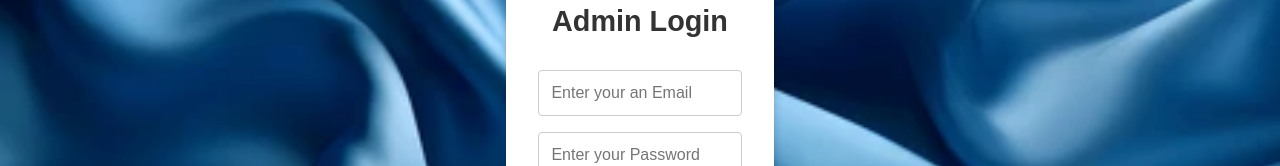
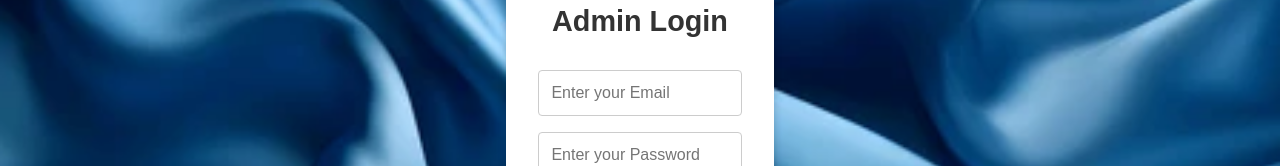
Before and after one commit to aniketsol456/fabric_selling_system_admin, a React (Create React App) app: page / in a window 1280 px wide. Shown: the part 275-441 px from the top of the page. Built offline with nearby package versions, Linux system fonts and the light colour scheme.

Commit message:
change in login

```diff
--- a/src/Components/Login.js
+++ b/src/Components/Login.js
@@ -1,23 +1,66 @@
-import React from 'react';
+import React, { useState } from 'react';
 import './Login.css';
 import { useNavigate } from 'react-router-dom';
+import axios from 'axios';
 
-const Login = () => {
+const AdminLogin = () => {
     const navigate = useNavigate();
 
-    const GotoDash = () => {
-        navigate("/Sidebar");
-    }
+    const [adminCredentials, setAdminCredentials] = useState({
+        email: '',
+        password: ''
+    });
+
+    const handleChange = (e) => {
+        const { name, value } = e.target;
+        setAdminCredentials((prev) => ({ ...prev, [name]: value }));
+    };
+
+    const handleLogin = async (e) => {
+        e.preventDefault();
+        const { email, password } = adminCredentials;
+
+        if (!email || !password) {
+            alert('Please enter all details');
+            return;
+        }
+
+        try {
+            const res = await axios.post('http://localhost:8009/admin/login', { email, password });
+
+            if (res.status === 201) {
+                // document.cookie = `admintoken=${res.data.result.token}; path=/; expires=${new Date(Date.now() + 9000000).toUTCString()}`;
+                // document.cookie = `adminid=${res.data.result.userValid.id}; path=/; expires=${new Date(Date.now() + 9000000).toUTCString()}`;
+                navigate('/Sidebar');
+            }
+        } catch (err) {
+            alert(err.response?.data.error || 'Something went wrong');
+        }
+    };
 
     return (
         <div className='loginPage'>
             <div className="login-container">
                 <div className="login-card">
                     <h2 className="login-title">Admin Login</h2>
-                    <form className="login-form">
-                        <input type="email" placeholder="Enter your an Email" className="login-input" />
-                        <input type="password" placeholder="Enter your Password" className="login-input" />
-                        <button type="submit" className="login-button" onClick={GotoDash}>LOGIN</button>
+                    <form className="login-form" onSubmit={handleLogin}>
+                        <input
+                            type="email"
+                            name="email"
+                            value={adminCredentials.email}
+                            onChange={handleChange}
+                            placeholder="Enter your Email"
+                            className="login-input"
+                        />
+                        <input
+                            type="password"
+                            name="password"
+                            value={adminCredentials.password}
+                            onChange={handleChange}
+                            placeholder="Enter your Password"
+                            className="login-input"
+                        />
+                        <button type="submit" className="login-button">LOGIN</button>
                     </form>
                 </div>
             </div>
@@ -25,4 +68,4 @@ const Login = () => {
     );
 };
 
-export default Login;
+export default AdminLogin;
```
